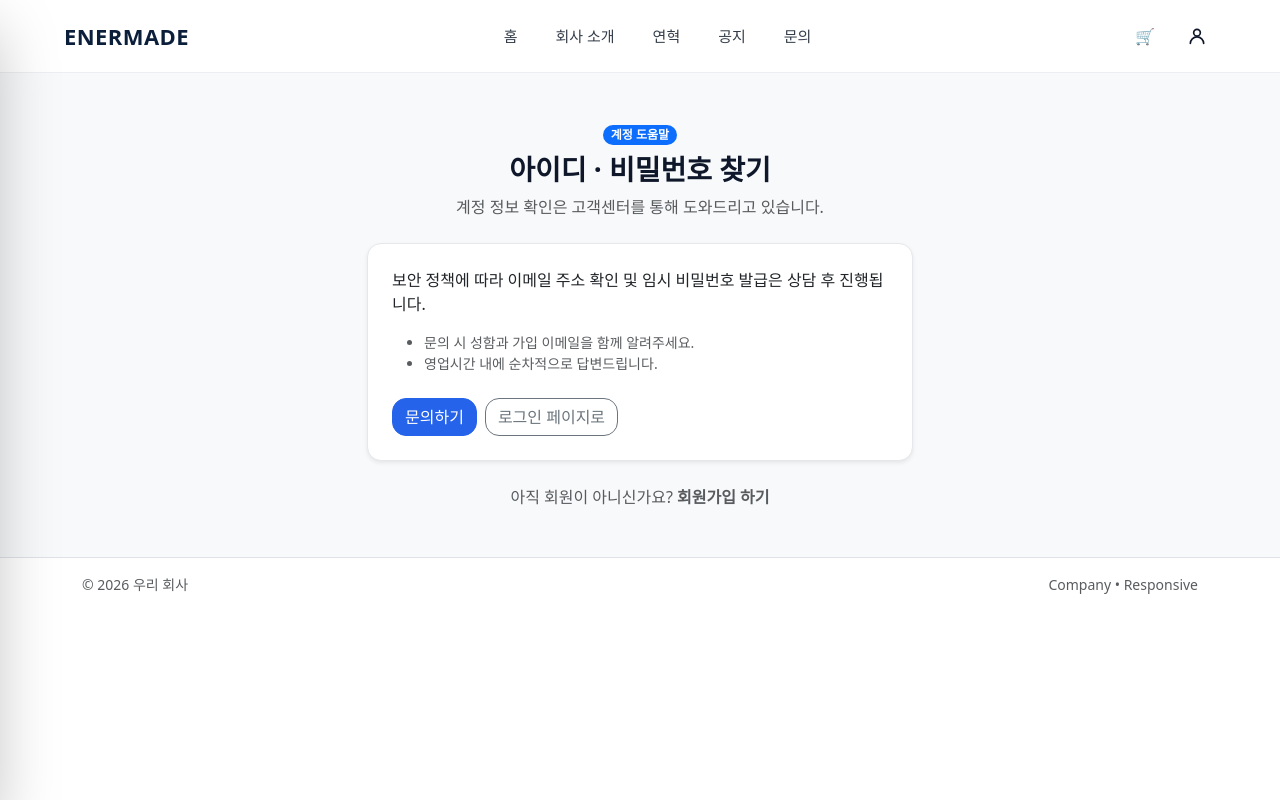
After one commit to Hohongdu/company-site, a Node server app: page /auth/forgot in a window 1280 px wide. The commit adds this page. Run offline with Node 20, Linux system fonts and the light colour scheme; some libraries are stand-ins or nearby versions.

```diff
--- a/app.js
+++ b/app.js
@@ -7,6 +7,7 @@ require('dotenv').config({ path: path.join(__dirname, '.env') });
 const express = require('express');
 const session = require('express-session');
 const helmet = require('helmet');
+const crypto = require('crypto');
 const csurf = require('./lib/csurf');
 
 const db = require('./db');
@@ -67,6 +68,17 @@ app.use(
 // =====================
 const csrfProtection = csurf({
 	ignoreMethods: ['GET', 'HEAD', 'OPTIONS'],
+});
+
+// 공통 CSRF 토큰 생성 (공개 페이지의 로그인 모달에서도 사용)
+app.use((req, res, next) => {
+	if (req.session && !req.session.csrfToken) {
+		req.session.csrfToken = crypto.randomBytes(16).toString('hex');
+	}
+	if (req.session?.csrfToken) {
+		res.locals.csrfToken = req.session.csrfToken;
+	}
+	next();
 });
 
 app.use('/auth', csrfProtection);
--- a/routes/auth.js
+++ b/routes/auth.js
@@ -19,6 +19,11 @@ router.get('/login', (req, res) => {
 	// csurf가 걸린 상태라면 req.csrfToken() 사용 가능
 	return res.render('auth/login', {
 		returnTo,
+		csrfToken: req.csrfToken(),
+	});
+});
+router.get('/forgot', (req, res) => {
+	return res.render('auth/forgot', {
 		csrfToken: req.csrfToken(),
 	});
 });
--- /dev/null
+++ b/views/auth/forgot.ejs
@@ -0,0 +1,39 @@
+<%- include('../layouts/company-top', { title: '아이디 · 비밀번호 찾기' , active: '' }) %>
+
+    <section class="py-5 bg-light">
+        <div class="container">
+            <div class="row justify-content-center">
+                <div class="col-12 col-md-8 col-lg-6">
+                    <div class="text-center mb-4">
+                        <span class="badge rounded-pill text-bg-primary mb-2">계정 도움말</span>
+                        <h1 class="h3 fw-bold mb-2">아이디 · 비밀번호 찾기</h1>
+                        <p class="text-muted mb-0">계정 정보 확인은 고객센터를 통해 도와드리고 있습니다.</p>
+                    </div>
+
+                    <div class="card border-0 shadow-sm">
+                        <div class="card-body p-4">
+                            <p class="mb-3">
+                                보안 정책에 따라 이메일 주소 확인 및 임시 비밀번호 발급은 상담 후 진행됩니다.
+                            </p>
+                            <ul class="text-muted small mb-4">
+                                <li>문의 시 성함과 가입 이메일을 함께 알려주세요.</li>
+                                <li>영업시간 내에 순차적으로 답변드립니다.</li>
+                            </ul>
+
+                            <div class="d-flex flex-column flex-sm-row gap-2">
+                                <a href="/contact" class="btn btn-primary">문의하기</a>
+                                <a href="/auth/login" class="btn btn-outline-secondary">로그인 페이지로</a>
+                            </div>
+                        </div>
+                    </div>
+
+                    <p class="text-center text-muted mt-4 mb-0">
+                        아직 회원이 아니신가요?
+                        <a href="/auth/register" class="text-decoration-none fw-semibold">회원가입 하기</a>
+                    </p>
+                </div>
+            </div>
+        </div>
+    </section>
+
+    <%- include('../layouts/company-bottom') %>
--- a/views/layouts/company-top.ejs
+++ b/views/layouts/company-top.ejs
@@ -1,6 +1,7 @@
 <% const pageTitle=(typeof title !=='undefined' && title) ? title : 'CERAMIC PRO' ; const activeKey=(typeof active
     !=='undefined' && active) ? active : '' ; const returnTo=(typeof currentUrl !=='undefined' && currentUrl) ?
-    currentUrl : (typeof currentPath !=='undefined' ? currentPath : '/' ); const isLoggedIn=!!user; %>
+    currentUrl : (typeof currentPath !=='undefined' ? currentPath : '/' ); const csrfTokenValue=(typeof csrfToken
+    !=='undefined' && csrfToken) ? csrfToken : '' ; const isLoggedIn=!!user; %>
     <!doctype html>
     <html lang="ko">
 
@@ -116,7 +117,7 @@
             </div>
             <div class="bd">
                 <form class="form2" method="post" action="/auth/login">
-                    <input type="hidden" name="_csrf" value="<%= csrfToken || '' %>">
+                    <input type="hidden" name="_csrf" value="<%= csrfTokenValue %>">
                     <input type="hidden" name="returnTo" value="<%= returnTo %>" />
                     <div class="stack">
                         <input type="email" name="email" placeholder="이메일" autocomplete="email" required />
@@ -136,7 +137,7 @@
 
                     <div class="row">
                         <a href="/auth/register">회원가입</a>
-                        <a href="/auth/login">아이디 · 비밀번호 찾기</a>
+                        <a href="/auth/forgot">아이디 · 비밀번호 찾기</a>
                     </div>
                 </form>
             </div>
```
Also changed, not shown: routes/admin.js (+51 -3 lines), views/admin/products.ejs (+22 -3 lines).
